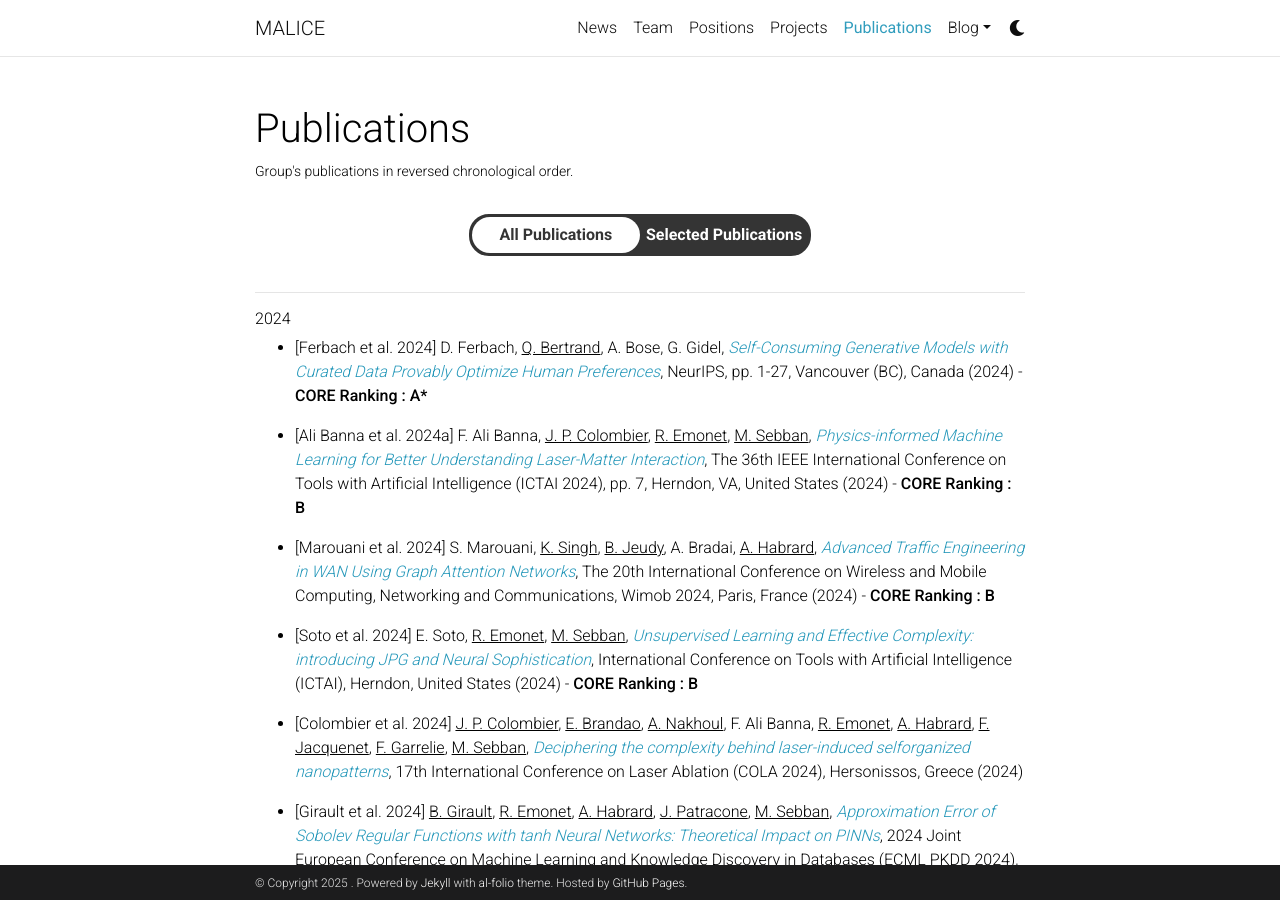
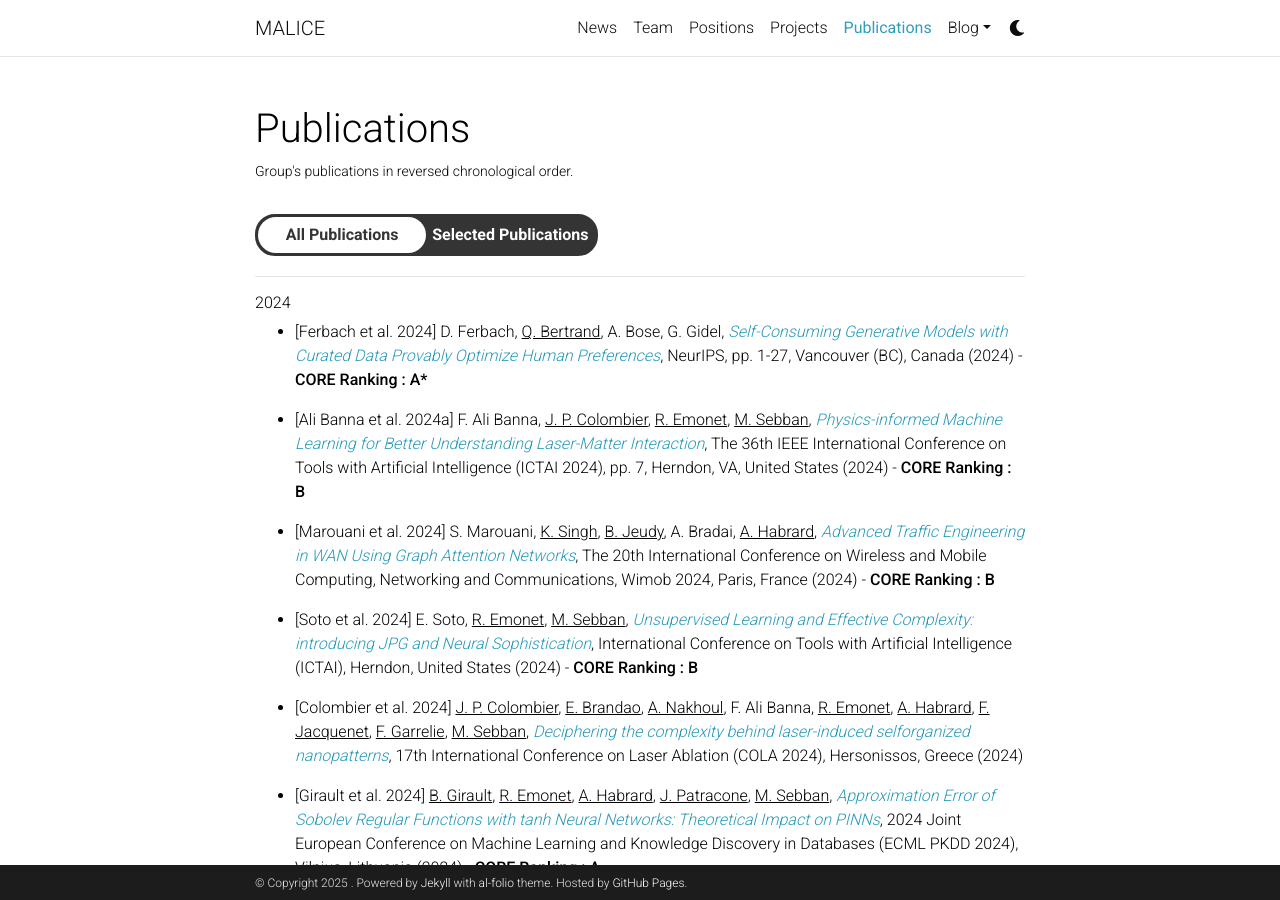
Before and after one commit to labhc-malice/labhc-malice.github.io, a Jekyll site: the page built from _pages/publications.md, in a window 1280 px wide and 900 px high. Built offline with Jekyll 4.4.1, drawn with Linux system fonts in a browser that asks for light colours; comment, search, counter and statistics services are not loaded; a style sheet for code colours, icons or effects is not loaded.

Commit message:
Update publications.md

```diff
--- a/_pages/publications.md
+++ b/_pages/publications.md
@@ -8,13 +8,12 @@ nav: true
 nav_order: 4
 ---
 
-<div>
-<div style="display: flex; justify-content: center; align-items: center; width: 100%;">	<input type="checkbox" id="toggle" class="toggleCheckbox" />
+<div><input type="checkbox" id="toggle" class="toggleCheckbox" />
 <label for="toggle" class="toggleContainer">
   <div>All Publications</div>
   <div>Selected Publications</div>
 </label>
-</div>
+
 
 <div id="toggleText">
   <div class="allPublications">
```
